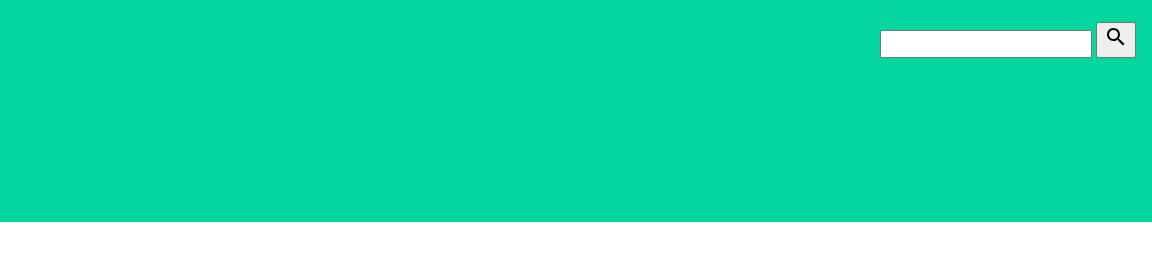
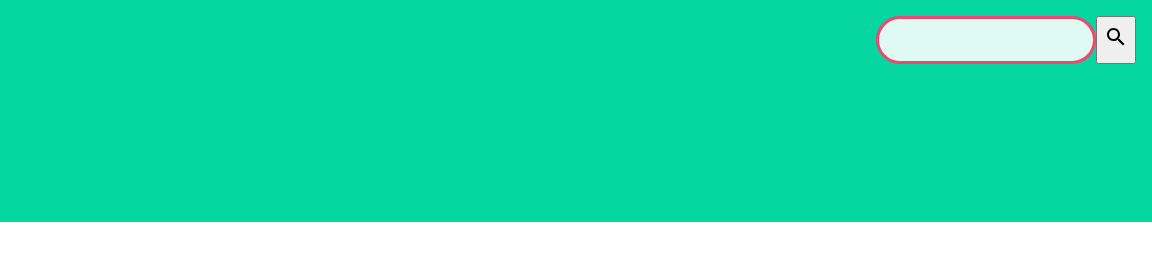
Before and after one commit to harounach/lensey-frontend, a website: page public/index.html in a window 1280 px wide. Shown: the top 280 px of the page, 128-1280 px from the left. Drawn offline with nearby package versions, Linux system fonts and the light colour scheme; files that its build step writes are made by us from their sources.

Commit message:
Style search form input

```diff
--- a/public/index.html
+++ b/public/index.html
@@ -21,9 +21,9 @@
         </a>
 
         <!-- search -->
-        <form class="seach-form">
+        <form class="search-form">
           <input
-            class="seach-form__input-control"
+            class="search-form__input-control"
             id="search"
             type="text"
             name="search"
--- a/sass/layout/_forms.scss
+++ b/sass/layout/_forms.scss
@@ -0,0 +1,24 @@
+@use "../abstracts/variables";
+@use "../base/typography";
+// @use "../abstracts/mixins";
+
+// seach-form
+.search-form {
+  margin: 0;
+  padding: 0;
+  display: flex;
+
+  // seach-form__input-control
+  &__input-control {
+    width: 100%;
+    height: 3rem;
+    background-color: rgba($color: variables.$background-color, $alpha: 0.87);
+    border: 3px solid variables.$secondary-color;
+    border-radius: 1.5rem;
+    padding-left: 0.5rem;
+
+    &:focus {
+      border-width: 4px;
+    }
+  }
+}
```
